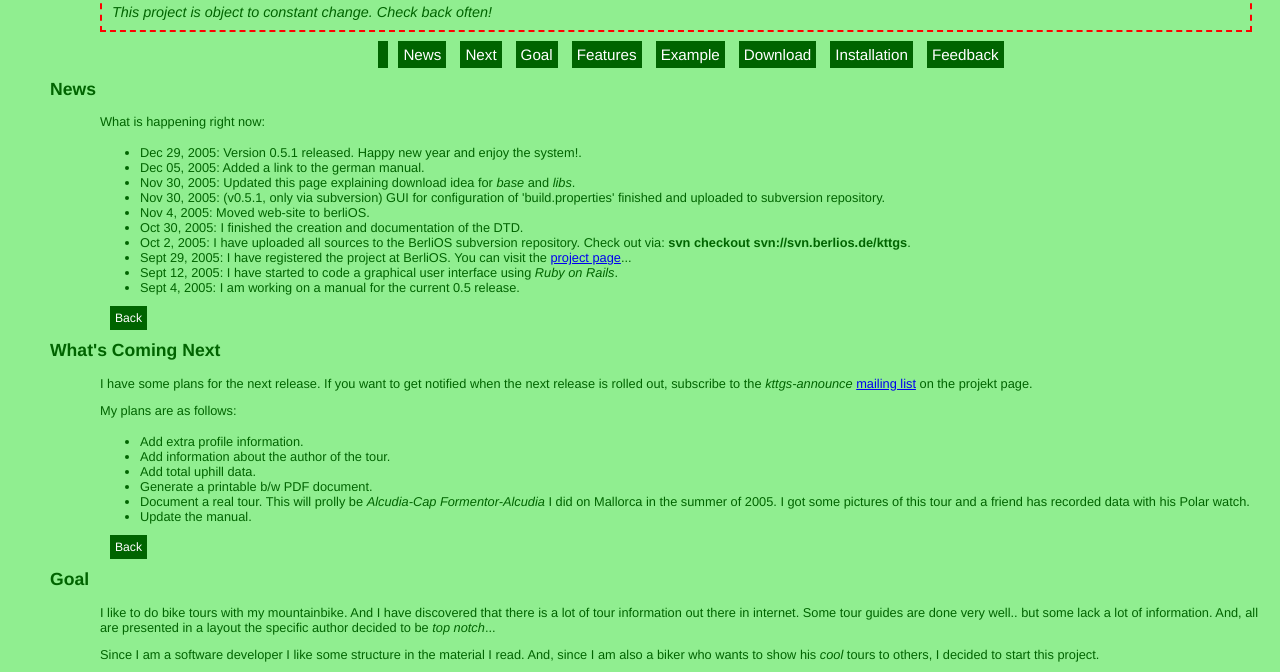
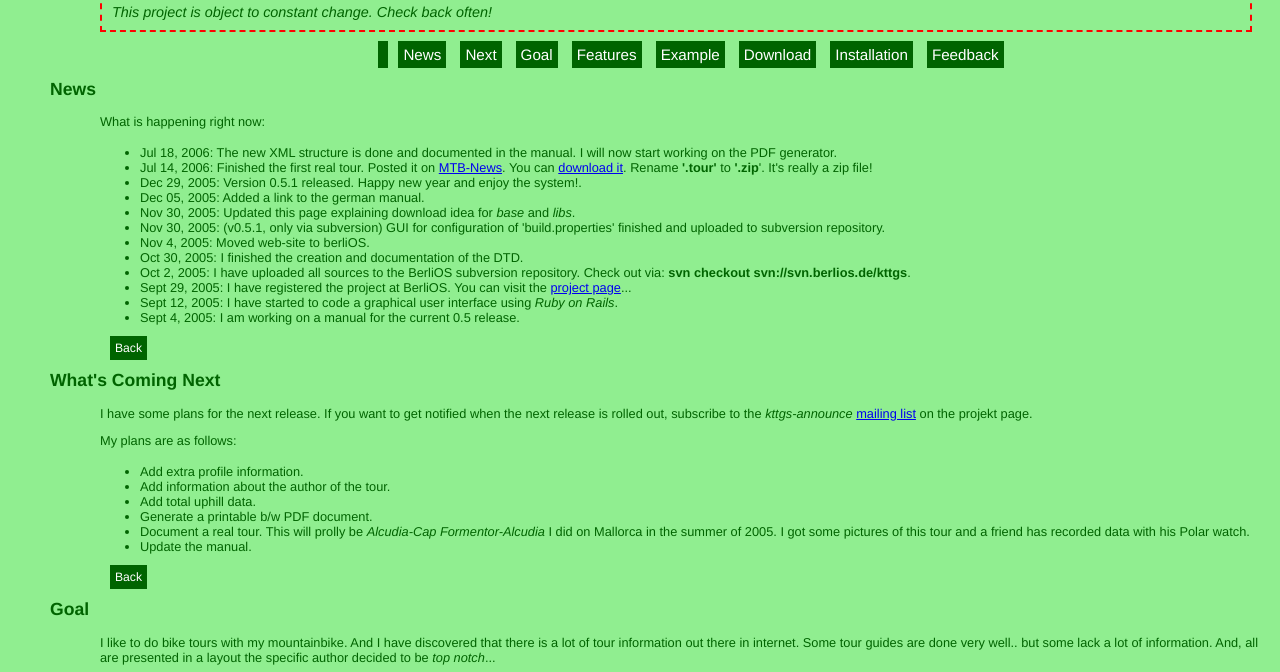
Before and after one commit to BackupTheBerlios/kttgs-svn, a plain HTML site: page trunk/website/berlios/index.html in a window 1280 px wide. Shown: the part 51-723 px from the top of the page. Drawn offline with Linux system fonts and the light colour scheme.

Commit message:
Update 'what's happening'

```diff
--- a/trunk/website/berlios/index.html
+++ b/trunk/website/berlios/index.html
@@ -32,6 +32,14 @@
 <p>
    What is happening right now:
    <ul>
+       <li>Jul 18, 2006: The new XML structure is done and documented in the manual.
+         I will now start working on the PDF generator.
+       </li>
+       <li>Jul 14, 2006: Finished the first real tour. Posted it on
+       <a href="http://www.mtb-news.de/forum/showthread.php?t=228939">MTB-News</a>. You can
+         <a href="http://kttgs.berlios.de/tour_zips/NuernbergNeusesAmKanal.de.tour">download it</a>.
+	 Rename <strong>'.tour'</strong> to <strong>'.zip</strong>'. It's really a zip file!
+       </li>
        <li>Dec 29, 2005: Version 0.5.1 released.  Happy new year and enjoy the system!.</li>
        <li>Dec 05, 2005: Added a link to the german manual.</li>
        <li>Nov 30, 2005: Updated this page explaining download idea for <i>base</i>
```
